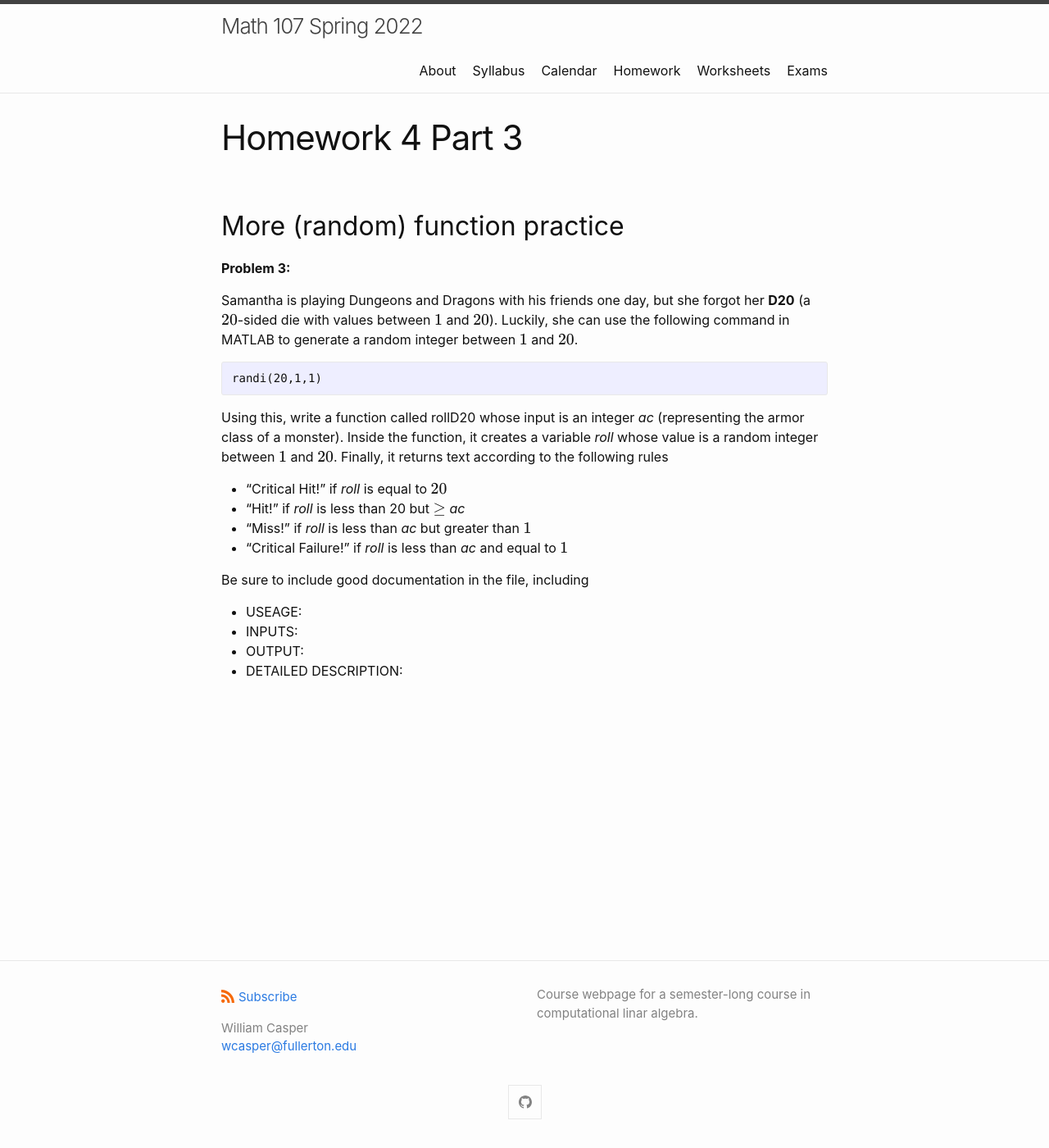
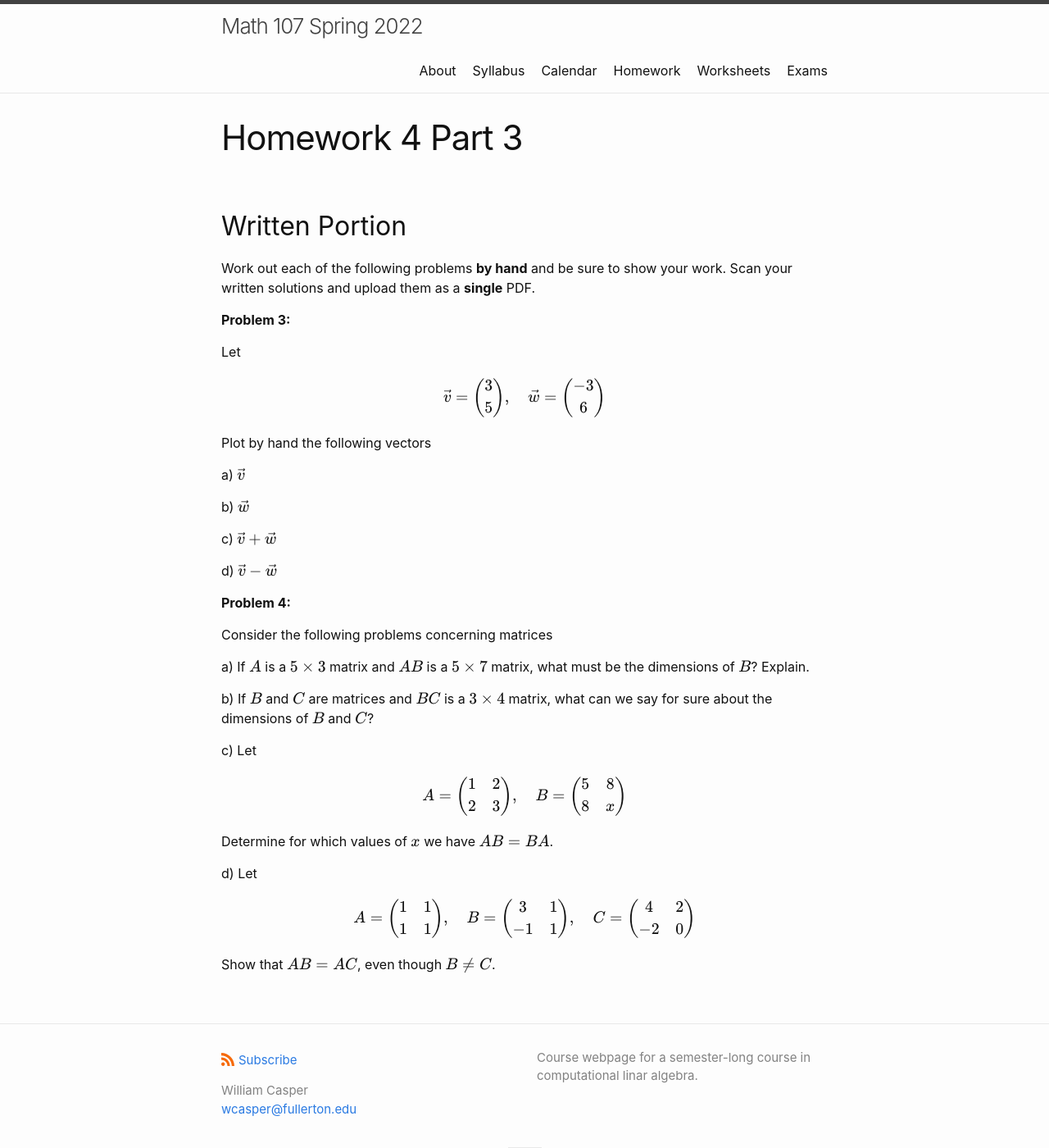
Before and after one commit to wcasper/math107spring2022, a Jekyll site: the page built from _homework/hw4/hw4-part3.md, in a window 1280 px wide and 1400 px high. Shown: the whole window at 82% size. Built offline with Jekyll 4.4.1, drawn with Linux system fonts in a browser that asks for light colours.

Commit message:
updated homework

````diff
--- a/_homework/hw4/hw4-part3.md
+++ b/_homework/hw4/hw4-part3.md
@@ -4,24 +4,65 @@ title: Homework 4 Part 3
 permalink: /homework/hw4/hw4-part3
 ---
 
-## More (random) function practice
+## Written Portion
+
+Work out each of the following problems **by hand** and be sure to show your work.  Scan your written solutions and upload them as a **single** PDF.
 
 **Problem 3:**
 
-Samantha is playing Dungeons and Dragons with his friends one day, but she forgot her **D20** (a $$20$$-sided die with values between $$1$$ and $$20$$).  Luckily, she can use the following command in MATLAB to generate a random integer between $$1$$ and $$20$$.
+Let
 
-```Matlab
-randi(20,1,1)
-```
+$$\vec v = \binom{3}{5},\quad \vec w = \binom{-3}{6}$$
 
-Using this, write a function called rollD20 whose input is an integer *ac* (representing the armor class of a monster).  Inside the function, it creates a variable *roll* whose value is a random integer between $$1$$ and $$20$$.  Finally, it returns text according to the following rules
-* "Critical Hit!" if *roll* is equal to $$20$$
-* "Hit!" if *roll* is less than 20 but $$\geq$$ *ac*
-* "Miss!" if *roll* is less than *ac* but greater than $$1$$
-* "Critical Failure!" if *roll* is less than *ac* and equal to $$1$$
+Plot by hand the following vectors
 
-Be sure to include good documentation in the file, including
-* USEAGE:
-* INPUTS:
-* OUTPUT:
-* DETAILED DESCRIPTION:
+a) $$\vec v$$
+
+b) $$\vec w$$
+
+c) $$\vec v + \vec w$$
+
+d) $$\vec v - \vec w$$
+
+
+**Problem 4:**
+
+Consider the following problems concerning matrices
+
+a) If $$A$$ is a $$5\times 3$$ matrix and $$AB$$ is a $$5\times 7$$ matrix, what must be the dimensions of $$B$$? Explain.
+
+b) If $$B$$ and $$C$$ are matrices and $$BC$$ is a $$3\times 4$$ matrix, what can we say for sure about the dimensions of $$B$$ and $$C$$?
+
+c) Let
+
+$$
+A = \left(\begin{array}{cc}
+1 & 2\\
+2 & 3
+\end{array}\right),\quad
+B = \left(\begin{array}{cc}
+5 & 8\\
+8 & x
+\end{array}\right)
+$$
+
+Determine for which values of $$x$$ we have $$AB = BA$$.
+
+d) Let
+
+$$
+A = \left(\begin{array}{cc}
+1 & 1\\
+1 & 1
+\end{array}\right),\quad
+B = \left(\begin{array}{cc}
+3  & 1\\
+-1 & 1
+\end{array}\right),\quad
+C = \left(\begin{array}{cc}
+4  & 2\\
+-2 & 0
+\end{array}\right)
+$$
+
+Show that $$AB = AC$$, even though $$B\neq C$$.
````
Also changed, not shown: _homework/hw4/hw4-part1.md (+15 -3 lines), _homework/hw4/hw4-part2.md (+38 -4 lines).
